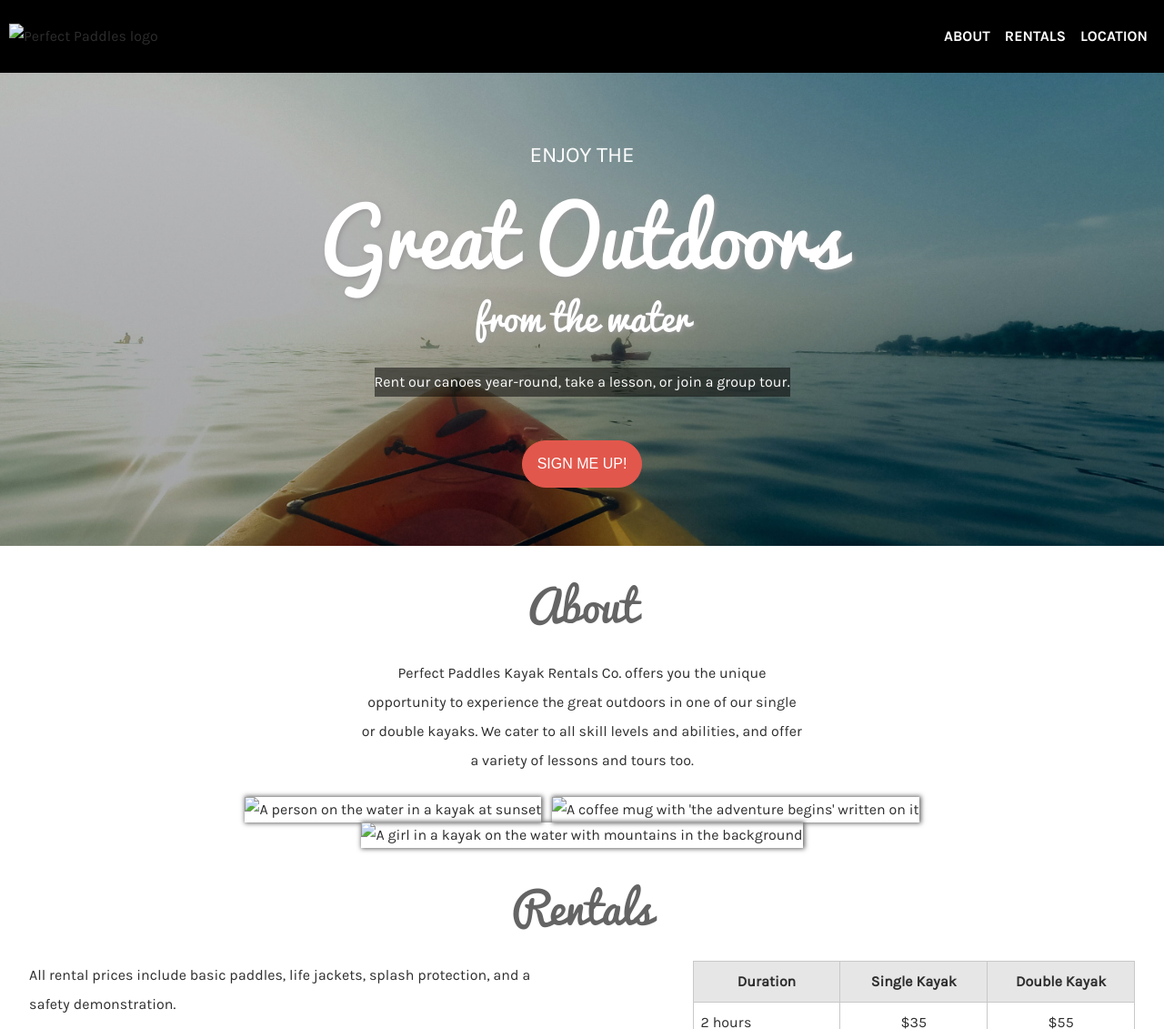
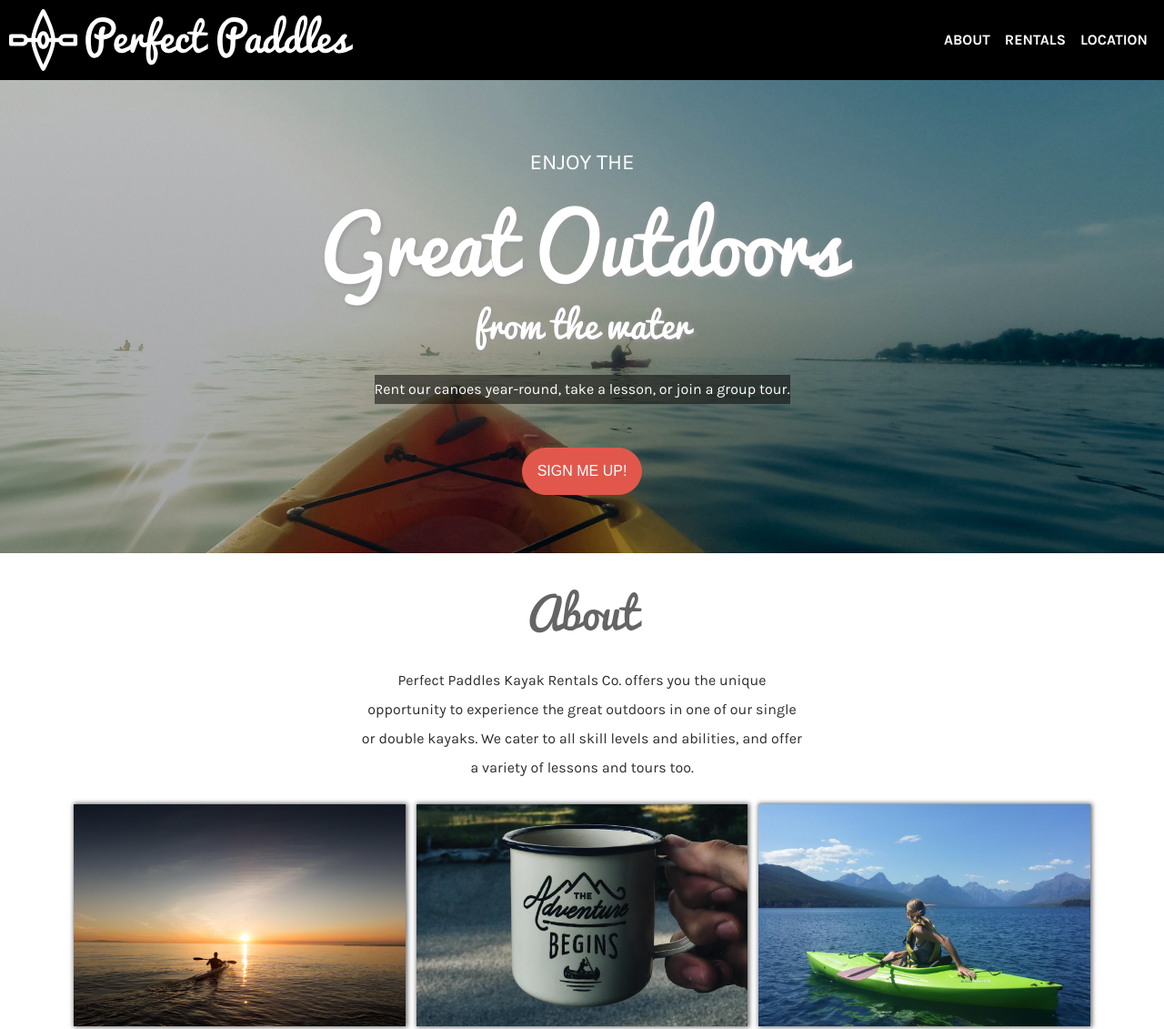
Before and after one commit to sharifhashim/perfect-paddles, a plain HTML site: page index.html in a window 1280 px wide. Shown: the top 1131 px of the page at 91% size. Drawn offline with Linux system fonts and the light colour scheme.

Commit message:
updated img file path

```diff
--- a/index.html
+++ b/index.html
@@ -15,7 +15,7 @@
 
   <body>
     <header>
-      <img src="images/perfect-paddles-logo.svg" alt="Perfect Paddles logo">
+      <img src="p1-assets/images/perfect-paddles-logo.svg" alt="Perfect Paddles logo">
       <nav>
         <ul>
           <li><a href="#about" class="nav-menu">About</a></li>
@@ -50,9 +50,9 @@
           offer a variety of lessons and tours too.
         </p>
 
-        <img src="images/sunset-kayak.jpg" alt="A person on the water in a kayak at sunset">
-        <img src="images/coffee-adventure.jpg" alt="A coffee mug with 'the adventure begins' written on it">
-        <img src="images/girl-in-kayak.jpg" alt="A girl in a kayak on the water with mountains in the background">
+        <img src="p1-assets/images/sunset-kayak.jpg" alt="A person on the water in a kayak at sunset">
+        <img src="p1-assets/images/coffee-adventure.jpg" alt="A coffee mug with 'the adventure begins' written on it">
+        <img src="p1-assets/images/girl-in-kayak.jpg" alt="A girl in a kayak on the water with mountains in the background">
       </section>
 
       <a name="rentals"></a>
```
